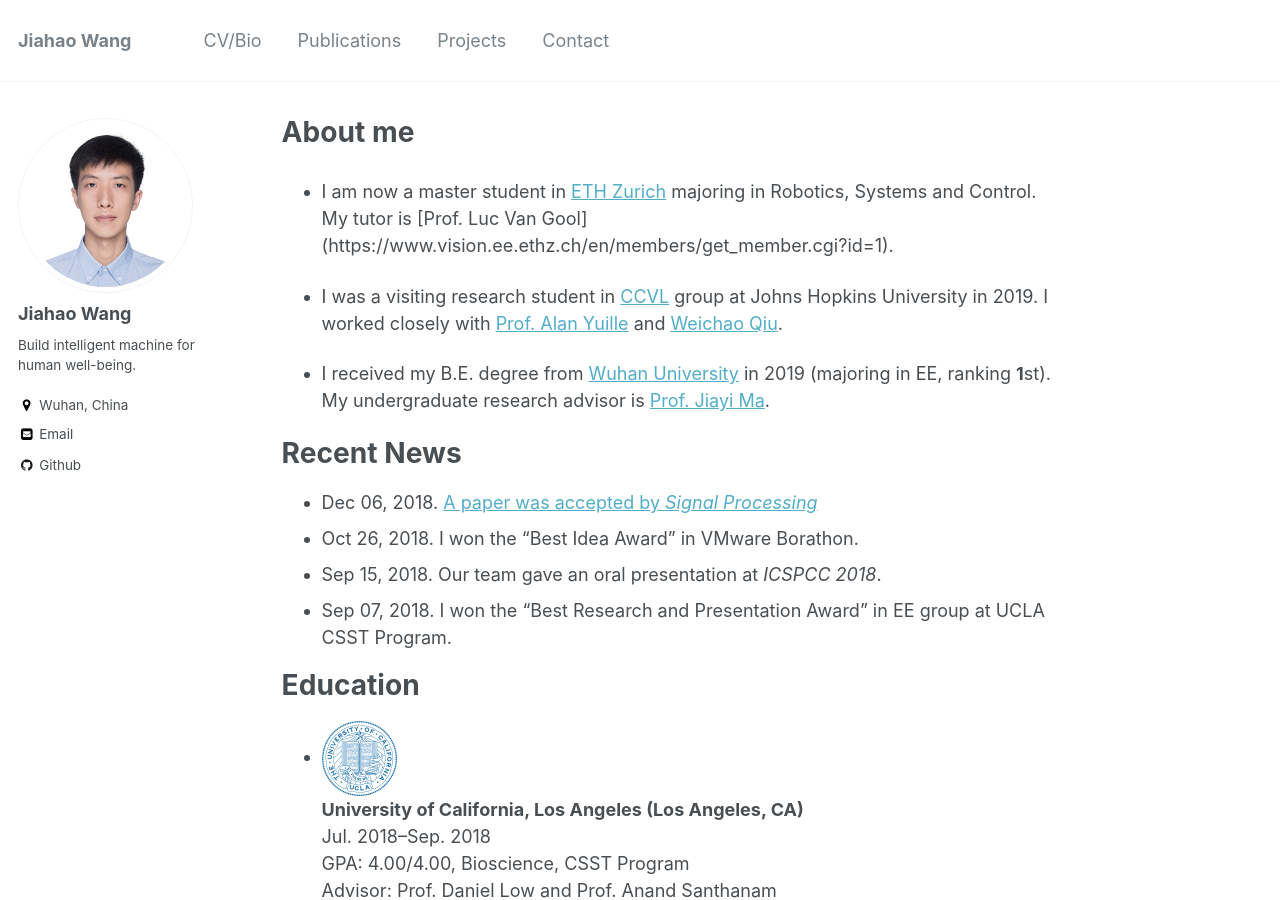
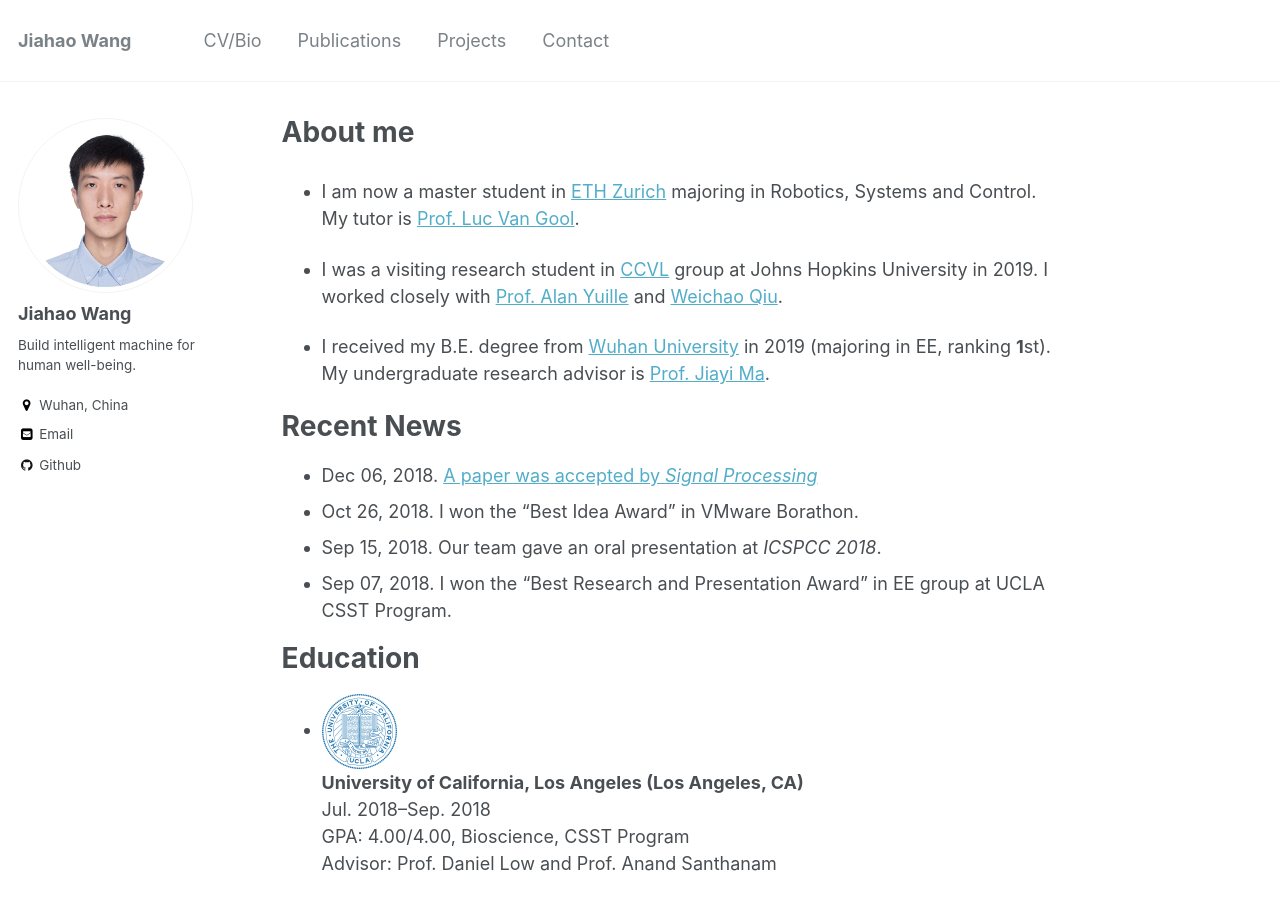
Before and after one commit to JiahaoPlus/JiahaoPlus.github.io, a Jekyll site: the page built from _pages/about.md, in a window 1280 px wide and 900 px high. Built offline with Jekyll 4.4.1, drawn with Linux system fonts in a browser that asks for light colours; part of the change alters nothing that is shown.

Commit message:
add master study

```diff
--- a/_pages/about.md
+++ b/_pages/about.md
@@ -7,7 +7,7 @@ redirect_from:
   - /about/
   - /about.html
 ---
-* I am now a master student in [ETH Zurich](https://ethz.ch/en.html) majoring in Robotics, Systems and Control. My tutor is [Prof. Luc Van Gool] (https://www.vision.ee.ethz.ch/en/members/get_member.cgi?id=1).
+* I am now a master student in [ETH Zurich](https://ethz.ch/en.html) majoring in Robotics, Systems and Control. My tutor is [Prof. Luc Van Gool](http://www.vision.ee.ethz.ch/en/members/detail/1/).
 
 * I was a visiting research student in [CCVL](https://ccvl.jhu.edu/) group at Johns Hopkins University in 2019. I worked closely with [Prof. Alan Yuille](www.cs.jhu.edu/~ayuille/) and [Weichao Qiu](https://weichaoqiu.com/).
 
```
